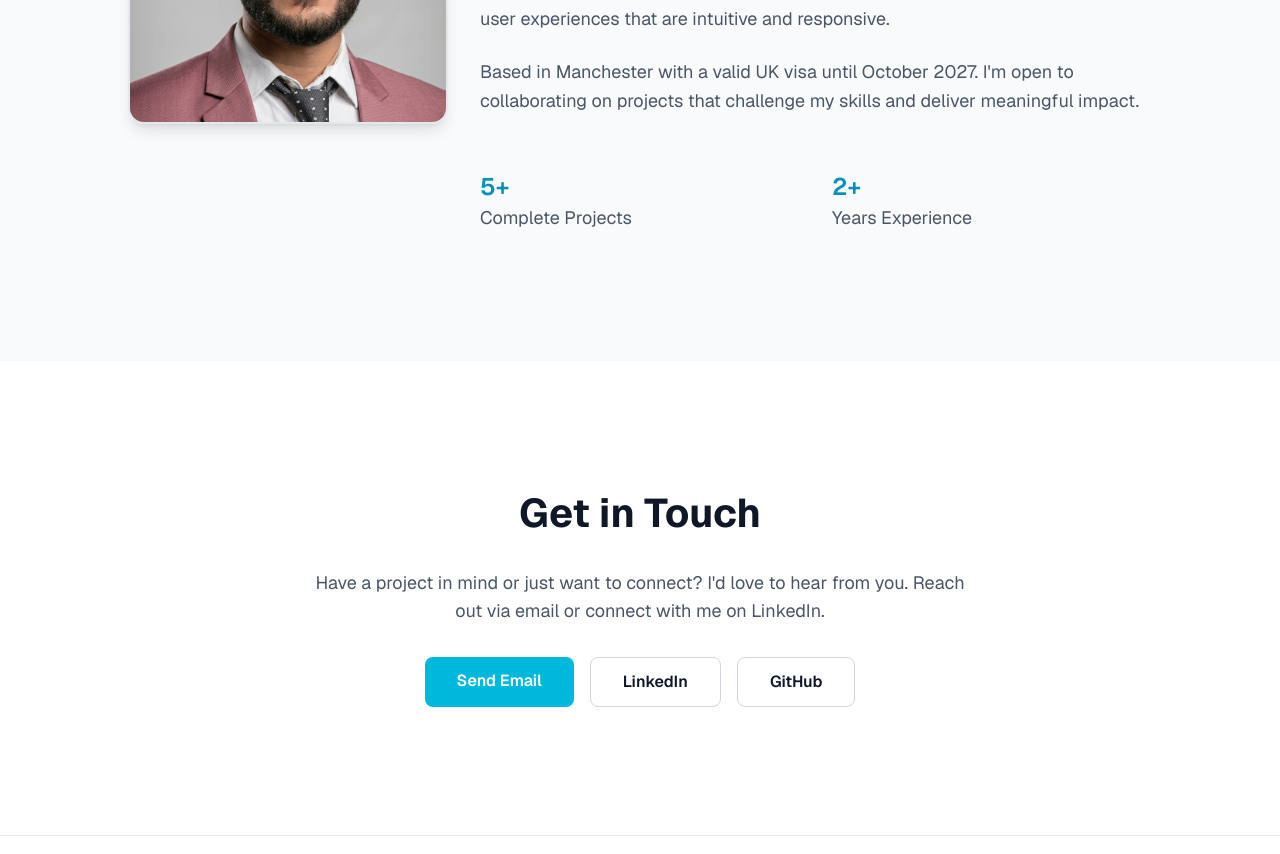
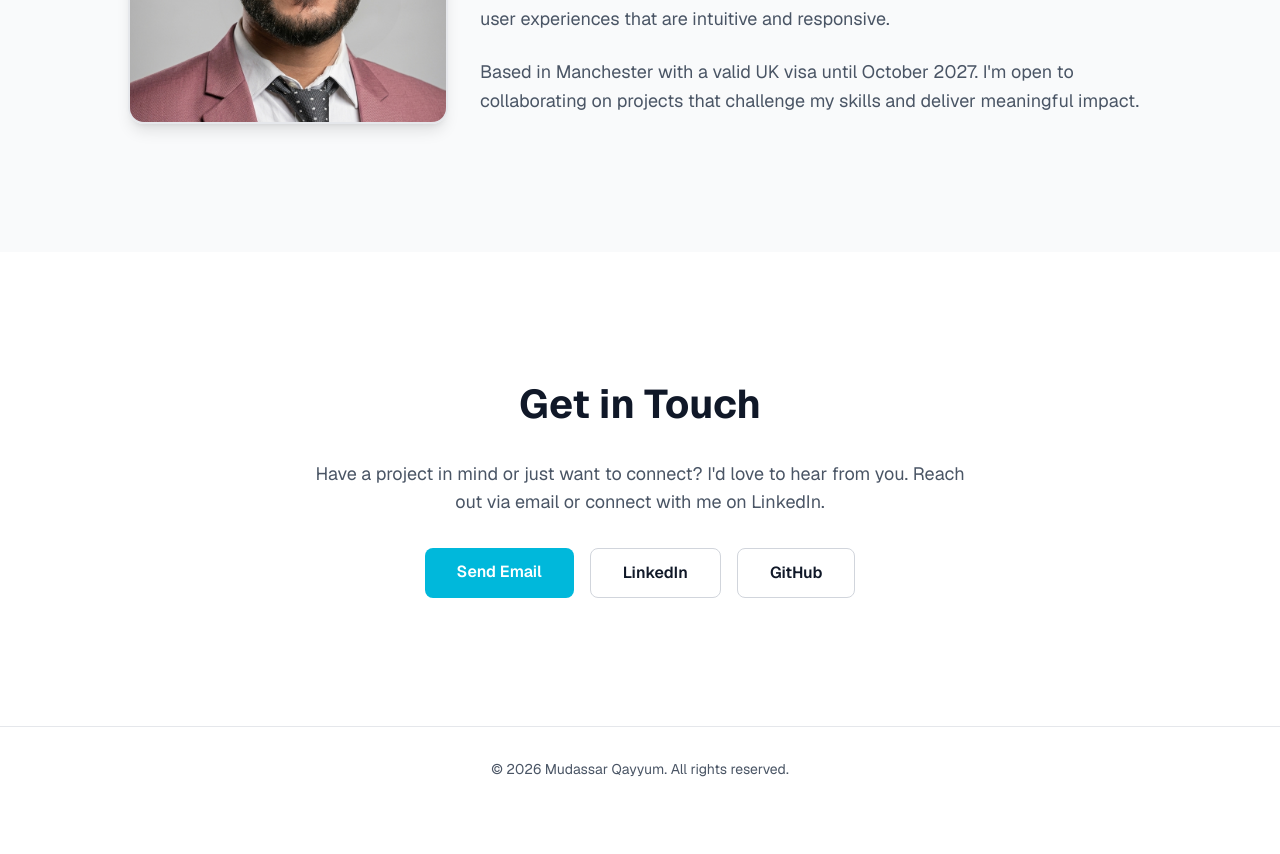
Before and after one commit to Mudassarqayyum/portfolio, a Next.js app: page / in a window 1280 px wide. Shown: the part 4360-5214 px from the top of the page. After the commit the page ends 5171 px from the top, so only its background shows below. Built offline with nearby package versions, Linux system fonts and the light colour scheme.

Commit message:
Remove stats box from About section

```diff
--- a/app/home-content.tsx
+++ b/app/home-content.tsx
@@ -413,17 +413,6 @@ export function HomeContent() {
                 <p>
                   Based in Manchester with a valid UK visa until October 2027. I'm open to collaborating on projects that challenge my skills and deliver meaningful impact.
                 </p>
-
-                <div className="grid grid-cols-2 gap-8 pt-8">
-                  <div>
-                    <p className={`font-semibold text-2xl ${isDark ? "text-[#00d9ff]" : "text-cyan-600"}`}>5+</p>
-                    <p className={isDark ? "text-[#8b949e]" : "text-gray-600"}>Complete Projects</p>
-                  </div>
-                  <div>
-                    <p className={`font-semibold text-2xl ${isDark ? "text-[#00d9ff]" : "text-cyan-600"}`}>2+</p>
-                    <p className={isDark ? "text-[#8b949e]" : "text-gray-600"}>Years Experience</p>
-                  </div>
-                </div>
               </div>
             </div>
           </motion.div>
```
